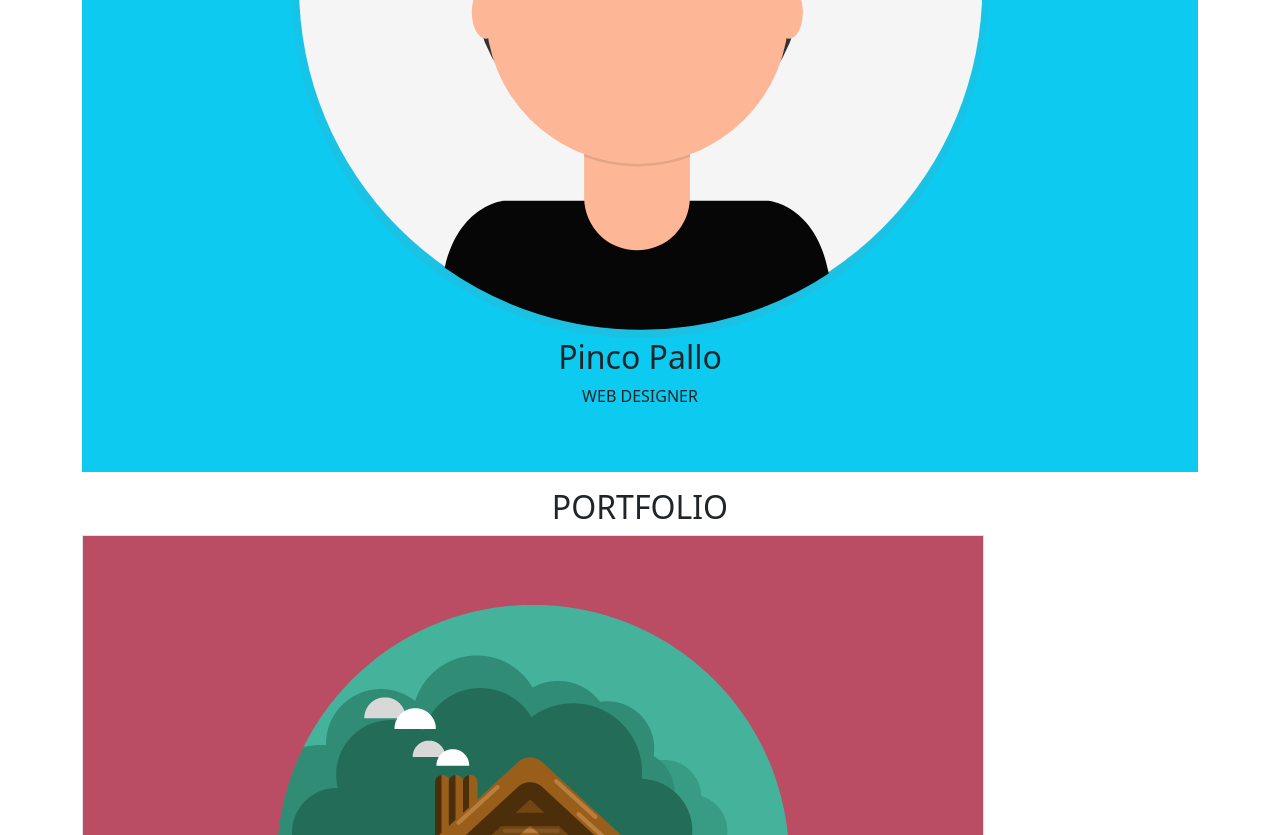
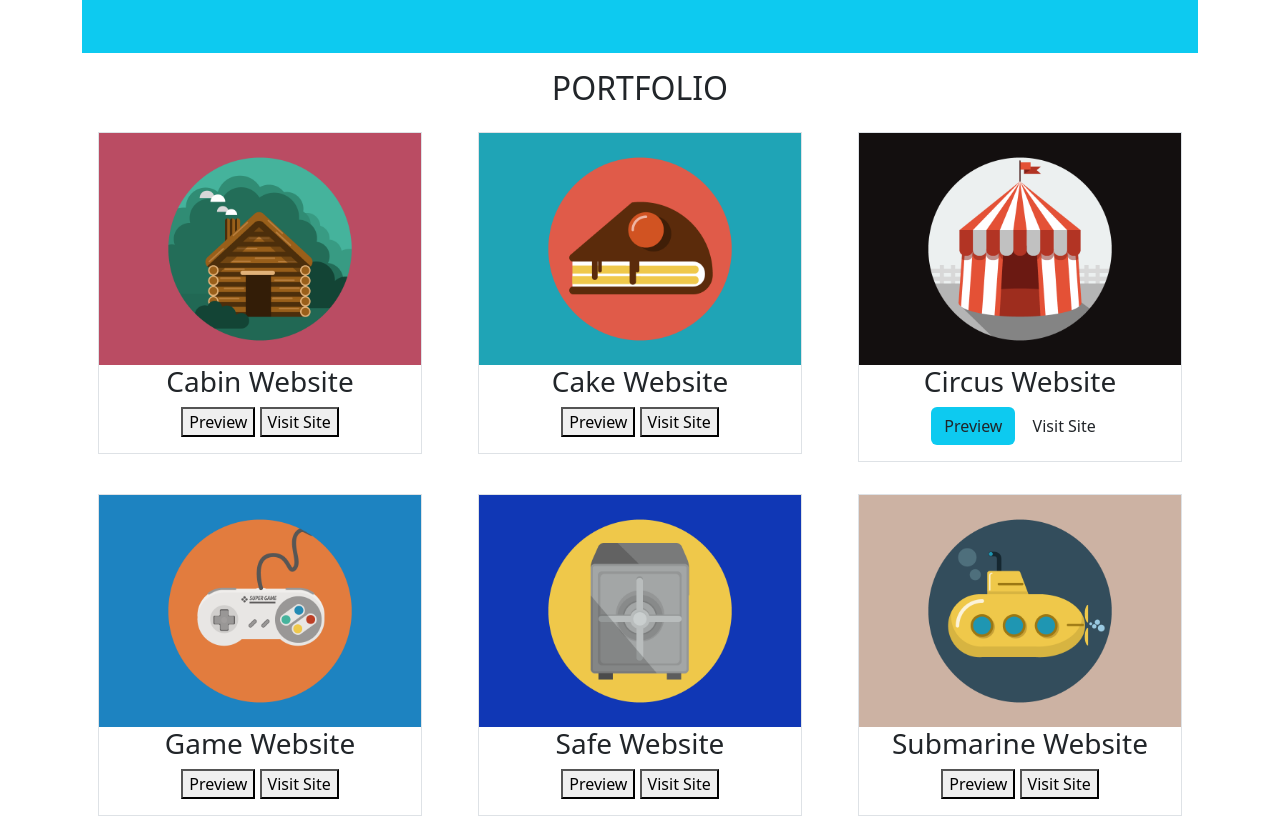
Before and after one commit to Khodazone/bootstrap-html-freelancer, a plain HTML site: page index.html in a window 1280 px wide. Shown: the part 360-1195 px from the top of the page. Drawn offline with nearby package versions, Linux system fonts and the light colour scheme.

Commit message:
buttons color

```diff
--- a/index.html
+++ b/index.html
@@ -17,44 +17,76 @@
 
 
 
-        <div class="row text-center">
+        <div class="row">
           <div class="col-12">
-            <div class="bg-info pb-5">
-              <img class="w-10" src="./img/undraw_profile_pic_ic5t.svg" alt="profile-pic">
+            <div class="text-center bg-info pb-5">
+              <img class="w-25" src="./img/undraw_profile_pic_ic5t.svg" alt="profile-pic">
               <h2>Pinco Pallo</h2>
               <p>WEB DESIGNER</p>
             </div>
           </div>
         </div>
 
-        <div class="row text-center">
-          <h2 class="mt-3">PORTFOLIO</h2>
-          <div class="col">
-            <div class="border">
-              <img src="./img/portfolio/cabin.png" alt="cabin">
+        <div class="row">
+          <h2 class="text-center mt-3">PORTFOLIO</h2>
+
+          <div class="col-4">
+            <div class="text-center border m-3 pb-3">
+              <img class="w-100" src="./img/portfolio/cabin.png" alt="cabin">
               <h3>Cabin Website</h3>
               <button>Preview</button> <button>Visit Site</button>
+            </div>
+          </div>
 
+            <div class="col-4">
+              <div class="text-center border m-3 pb-3">
+                <img class="w-100" src="./img/portfolio/cake.png" alt="cabin">
+                <h3>Cake Website</h3>
+                <button>Preview</button> <button>Visit Site</button>
+              </div>
             </div>
 
-          </div>
-          <div class="col">
+            <div class="col-4">
+              <div class="text-center border m-3 pb-3">
+                <img class="w-100" src="./img/portfolio/circus.png" alt="cabin">
+                <h3>Circus Website</h3>
+                <button class="btn bg-info">Preview</button>
+                <button class="btn">Visit Site</button>
+              </div>
+            </div>
 
-          </div>
-          <div class="col">
+            <div class="col-4">
+              <div class="text-center border m-3 pb-3">
+                <img class="w-100" src="./img/portfolio/game.png" alt="cabin">
+                <h3>Game Website</h3>
+                <button class="">Preview</button> <button>Visit Site</button>
+              </div>
+            </div>
 
-          </div>
-          <div class="col">
+            <div class="col-4">
+              <div class="text-center border m-3 pb-3">
+                <img class="w-100" src="./img/portfolio/safe.png" alt="cabin">
+                <h3>Safe Website</h3>
+                <button>Preview</button> <button>Visit Site</button>
+              </div>
+            </div>
 
-          </div>
-          <div class="col">
-
-          </div>
-          <div class="col">
-
-          </div>
+            <div class="col-4">
+              <div class="text-center border m-3 pb-3">
+                <img class="w-100" src="./img/portfolio/submarine.png" alt="cabin">
+                <h3>Submarine Website</h3>
+                <button>Preview</button> <button>Visit Site</button>
+              </div>
+            </div>
 
         </div>
+
+
+
+
+
+
+
 
         <div class="row">
 
```
